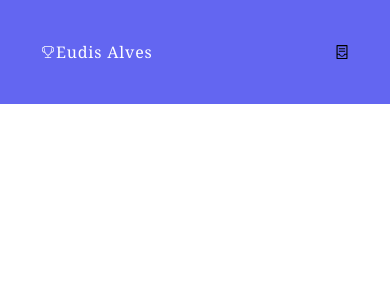
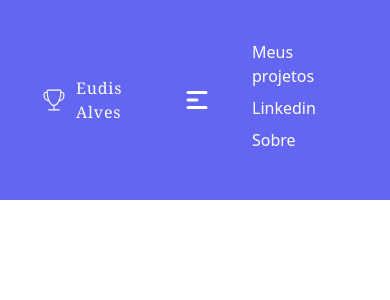
Before and after one commit to EudisAlves/site, a React (Vite) app: page / in a window 390 px wide. Shown: the top 300 px of the page. Built offline with nearby package versions, Linux system fonts and the light colour scheme.

Commit message:
Criando bontão de menu

```diff
--- a/src/components/Navbar.jsx
+++ b/src/components/Navbar.jsx
@@ -1,22 +1,60 @@
-import {CiTrophy} from 'react-icons/ci';
+import { CiTrophy } from 'react-icons/ci';
 import { AiOutlineContainer } from "react-icons/ai";
+import { HiMenuAlt1 } from 'react-icons/hi'
+import { useState } from 'react';
 
 export default function Navbar() {
+
+  const [toggle, setToggle] = useState(false);
+
+  function openMenu() {
+    setToggle(true);
+  }
+
+  function closeMenu() {
+    setToggle(false);
+  }
+
   return (
     <div className="bg-indigo-500 flex items-center p-10 justify-between lg:flex-row">
       <div>
-        <a href='#' className="text-white text-3x1 font-serif tracking-wider flex items-center"><CiTrophy />Eudis Alves</a>
+        <a href='#' className="text-white text-3x1 font-serif tracking-wider flex items-center"><CiTrophy size={30} className='text-yellow mr-2' />Eudis Alves</a>
       </div>
       <div className="space-x-4">
+
         <div className="ssm:hidden lg:block space-x-2">
+
           <a href="" className="text-gray-100 hover:bg-slate-100">Meus projetos</a>
           <a href="" className="text-gray-100 hover:bg-slate-100">Linkedin</a>
           <a href="" className="text-gray-100 hover:bg-slate-100">Sobre</a>
+
         </div>
-        <div>
-          <AiOutlineContainer />
+
+        <div className='ssm:block lg:hidden'>
+          {toggle ? (
+            <AiOutlineContainer onClick={closeMenu} size={30} className='text-white' />
+          ) : (<HiMenuAlt1 onClick={openMenu} size={30} className='text-white' />)
+          }
         </div>
+
       </div>
+
+      <div className='ssm/:block lg:hidden'>
+        {toggle ? (
+          <div></div>
+        ) : (
+          <div className='flex justify-between ml-10'>
+            <ul>
+              <li className='text-white text-x1 mb-2 cursor-pointer'>Meus projetos</li>
+              <li className='text-white text-x1 mb-2 cursor-pointer'>Linkedin</li>
+              <li className='text-white text-x1 mb-2 cursor-pointer' cursor-point>Sobre</li>
+            </ul>
+          </div>
+        )
+        }
+      </div>
+
     </div>
+
   )
 }
```
